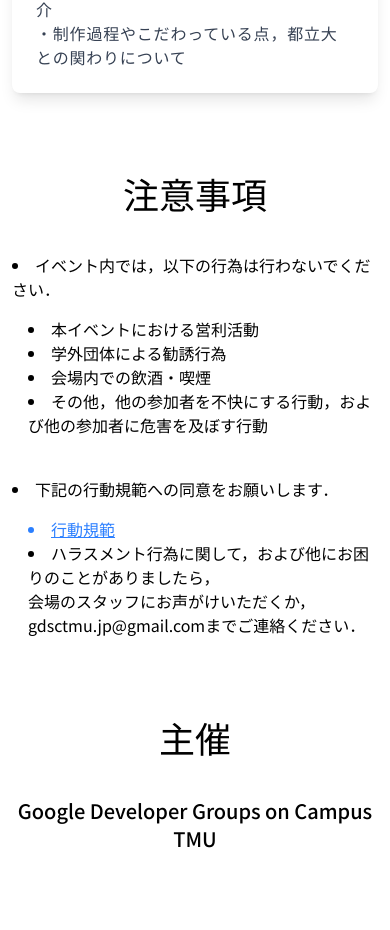
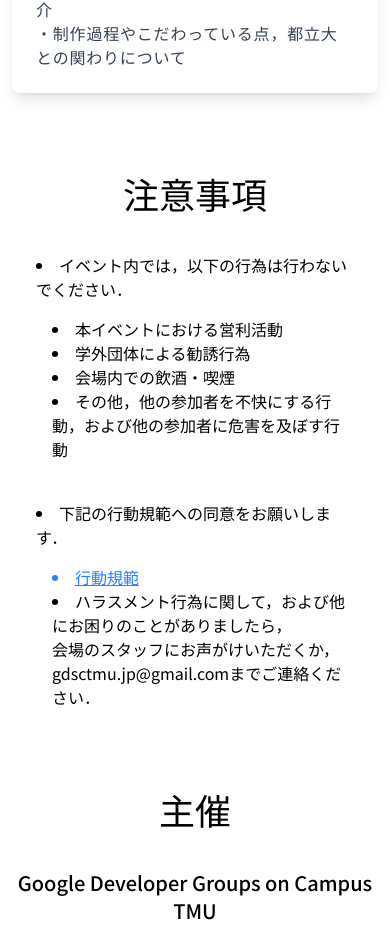
Before and after one commit to gdsc-tmu/tmu-creators-expo, a React (Vite) app: page / in a window 390 px wide. Shown: the part 6599-7529 px from the top of the page. Built offline with nearby package versions, Linux system fonts and the light colour scheme.

Commit message:
attention responsive

```diff
--- a/src/App.tsx
+++ b/src/App.tsx
@@ -137,7 +137,7 @@
           <Events />
         </div>
 
-        <div className='pt-10 self-center'>
+        <div className='pt-10 self-center px-6'>
           <h2 className='text-4xl self-center font-medium text-center mb-10'>注意事項</h2>
           <ul className='list-disc list-inside'>
             <li className='mb-4'>イベント内では，以下の行為は行わないでください．</li>
```
Also changed, not shown: 2 other files (tests, documents, lock files or other folders).
